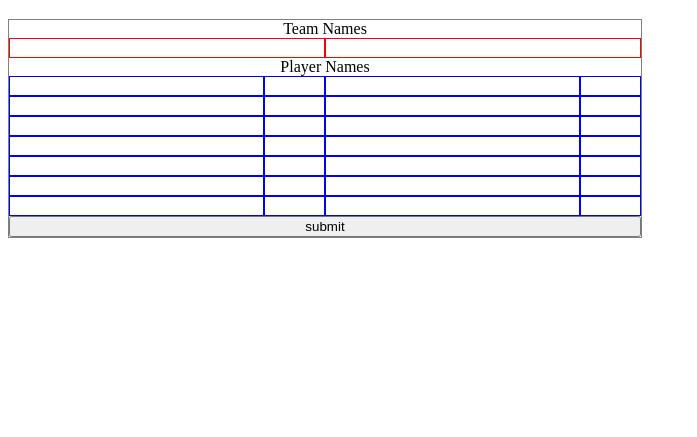
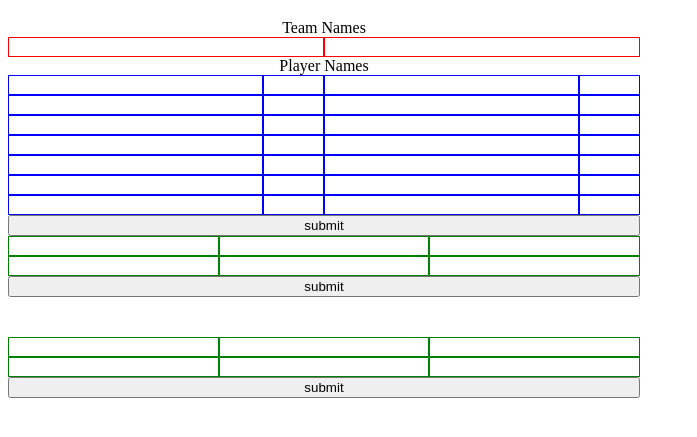
Before and after one commit to bluesauce3/volleyballScorecard, a plain HTML site: page index.html in a window 1280 px wide. Shown: the part 61-498 px from the top of the page, without its empty margins (0-697 px from the left). Drawn offline with Linux system fonts and the light colour scheme.

Commit message:
fully comlpeted team sheets; began rotation sheets

```diff
--- a/index.html
+++ b/index.html
@@ -7,48 +7,67 @@
 	<body>
 		<h1>Volleyball Scorecard</h1>
 		<form class="team-sheet">
-			<span class="team-sheet-title">Team Names</span>
-			<span type="text" class="teamname teamA input" contenteditable="true"></span>
-			<span type="text" class="teamname teamB input" contenteditable="true"></span>
+			<div class="team-sheet-title">Team Names</div>
+			<div type="text" class="teamname teamA input" contenteditable="true"></div>
+			<div type="text" class="teamname teamB input" contenteditable="true"></div>
 
-			<span class="team-sheet-title">Player Names</span>
-			<span type="text" class="playername teamA input" contenteditable="true"></span>
-			<span type="text" class="playernumber teamA input" contenteditable="true"></span>
-			<span type="text" class="playername teamB input" contenteditable="true"></span>
-			<span type="text" class="playernumber teamB input" contenteditable="true"></span>
+			<div class="team-sheet-title">Player Names</div>
+			<div type="text" class="playername teamA input" contenteditable="true"></div>
+			<div type="text" class="playernumber teamA input" contenteditable="true"></div>
+			<div type="text" class="playername teamB input" contenteditable="true"></div>
+			<div type="text" class="playernumber teamB input" contenteditable="true"></div>
 
-			<span type="text" class="playername teamA input" contenteditable="true"></span>
-			<span type="text" class="playernumber teamA input" contenteditable="true"></span>
-			<span type="text" class="playername teamB input" contenteditable="true"></span>
-			<span type="text" class="playernumber teamB input" contenteditable="true"></span>
+			<div type="text" class="playername teamA input" contenteditable="true"></div>
+			<div type="text" class="playernumber teamA input" contenteditable="true"></div>
+			<div type="text" class="playername teamB input" contenteditable="true"></div>
+			<div type="text" class="playernumber teamB input" contenteditable="true"></div>
 
-			<span type="text" class="playername teamA input" contenteditable="true"></span>
-			<span type="text" class="playernumber teamA input" contenteditable="true"></span>
-			<span type="text" class="playername teamB input" contenteditable="true"></span>
-			<span type="text" class="playernumber teamB input" contenteditable="true"></span>
+			<div type="text" class="playername teamA input" contenteditable="true"></div>
+			<div type="text" class="playernumber teamA input" contenteditable="true"></div>
+			<div type="text" class="playername teamB input" contenteditable="true"></div>
+			<div type="text" class="playernumber teamB input" contenteditable="true"></div>
 
-			<span type="text" class="playername teamA input" contenteditable="true"></span>
-			<span type="text" class="playernumber teamA input" contenteditable="true"></span>
-			<span type="text" class="playername teamB input" contenteditable="true"></span>
-			<span type="text" class="playernumber teamB input" contenteditable="true"></span>
+			<div type="text" class="playername teamA input" contenteditable="true"></div>
+			<div type="text" class="playernumber teamA input" contenteditable="true"></div>
+			<div type="text" class="playername teamB input" contenteditable="true"></div>
+			<div type="text" class="playernumber teamB input" contenteditable="true"></div>
 
-			<span type="text" class="playername teamA input" contenteditable="true"></span>
-			<span type="text" class="playernumber teamA input" contenteditable="true"></span>
-			<span type="text" class="playername teamB input" contenteditable="true"></span>
-			<span type="text" class="playernumber teamB input" contenteditable="true"></span>
+			<div type="text" class="playername teamA input" contenteditable="true"></div>
+			<div type="text" class="playernumber teamA input" contenteditable="true"></div>
+			<div type="text" class="playername teamB input" contenteditable="true"></div>
+			<div type="text" class="playernumber teamB input" contenteditable="true"></div>
 
-			<span type="text" class="playername teamA input" contenteditable="true"></span>
-			<span type="text" class="playernumber teamA input" contenteditable="true"></span>
-			<span type="text" class="playername teamB input" contenteditable="true"></span>
-			<span type="text" class="playernumber teamB input" contenteditable="true"></span>
+			<div type="text" class="playername teamA input" contenteditable="true"></div>
+			<div type="text" class="playernumber teamA input" contenteditable="true"></div>
+			<div type="text" class="playername teamB input" contenteditable="true"></div>
+			<div type="text" class="playernumber teamB input" contenteditable="true"></div>
 
-			<span type="text" class="playername teamA input" contenteditable="true"></span>
-			<span type="text" class="playernumber teamA input" contenteditable="true"></span>
-			<span type="text" class="playername teamB input" contenteditable="true"></span>
-			<span type="text" class="playernumber teamB input" contenteditable="true"></span>
+			<div type="text" class="playername teamA input" contenteditable="true"></div>
+			<div type="text" class="playernumber teamA input" contenteditable="true"></div>
+			<div type="text" class="playername teamB input" contenteditable="true"></div>
+			<div type="text" class="playernumber teamB input" contenteditable="true"></div>
 
 
-			<button id="team-sheet-submit" onclick="submitTeamSheet()" type="button">submit</button>
+			<button class="team-sheet-submit" onclick="submitTeamSheet()" type="button">submit</button>
+		</form>
+		<form class="rotation-sheet teamA">
+			<div type="text" class="I player-position" contenteditable="true"></div>
+			<div type="text" class="II player-position" contenteditable="true"></div>
+			<div type="text" class="III player-position" contenteditable="true"></div>
+			<div type="text" class="IV player-position" contenteditable="true"></div>
+			<div type="text" class="V player-position" contenteditable="true"></div>
+			<div type="text" class="VI player-position" contenteditable="true"></div>
+			<button class="rotation-sheet-submit teamA">submit</button>
+		</form>
+		<div class="spacer" style="height: 5vh"></div>
+		<form class="rotation-sheet teamB">
+			<div type="text" class="I player-position" contenteditable="true"></div>
+			<div type="text" class="II player-position" contenteditable="true"></div>
+			<div type="text" class="III player-position" contenteditable="true"></div>
+			<div type="text" class="IV player-position" contenteditable="true"></div>
+			<div type="text" class="V player-position" contenteditable="true"></div>
+			<div type="text" class="VI player-position" contenteditable="true"></div>
+			<button class="rotation-sheet-submit teamB">submit</button>
 		</form>
 	</body>
 </html>
--- a/style.css
+++ b/style.css
@@ -1,44 +1,46 @@
-.team-sheet-inputs, .team-sheet-inputs th, .team-sheet-inputs td, .team-sheet-inputs th {
-    border: 1px solid grey;
-    border-collapse: collapse;
-}
-
-.team-sheet-inputs input {
-    border: 0;
-}
+div.spacer {}
 
 .team-sheet {
     width: 50%;
-    border: 1px solid grey;
     display: flex;
     flex-wrap: wrap;
     flex-direction: row;
+    --border-width: 1px;
 }
-
-.team-sheet-inputs {
-    width: 100%;
+.teamname {
+    width: calc(50% - calc(2*var(--border-width)));
+    border: var(--border-width) solid red;
 }
-
-.teamname {
-    width: calc(50% - 2px);
-    border: 1px solid red;
-}
-
 .playername {
     width: 40%;
-    border: 1px solid blue;
+    border: var(--border-width) solid blue;
 }
 .playernumber {
-    width: calc(10% - 4px);
-    border: 1px solid blue;
+    width: calc(10% - calc(4*var(--border-width)));
+    border: var(--border-width) solid blue;
 }
-
-#team-sheet-submit {
+.team-sheet-submit {
     flex-wrap: none;
     width: 100%;
 }
-
 .team-sheet-title {
     width: 100%;
     text-align: center;
 }
+
+.rotation-sheet {
+    width: 50%;
+    display: flex;
+    flex-wrap: wrap;
+    flex-direction: row;
+    --border-width: 1px;
+}
+
+.rotation-sheet .player-position {
+    border: 1px solid green;
+    width: calc(calc(100%/3) - 2*var(--border-width));
+}
+
+.rotation-sheet-submit {
+    width:100%;
+}
```
